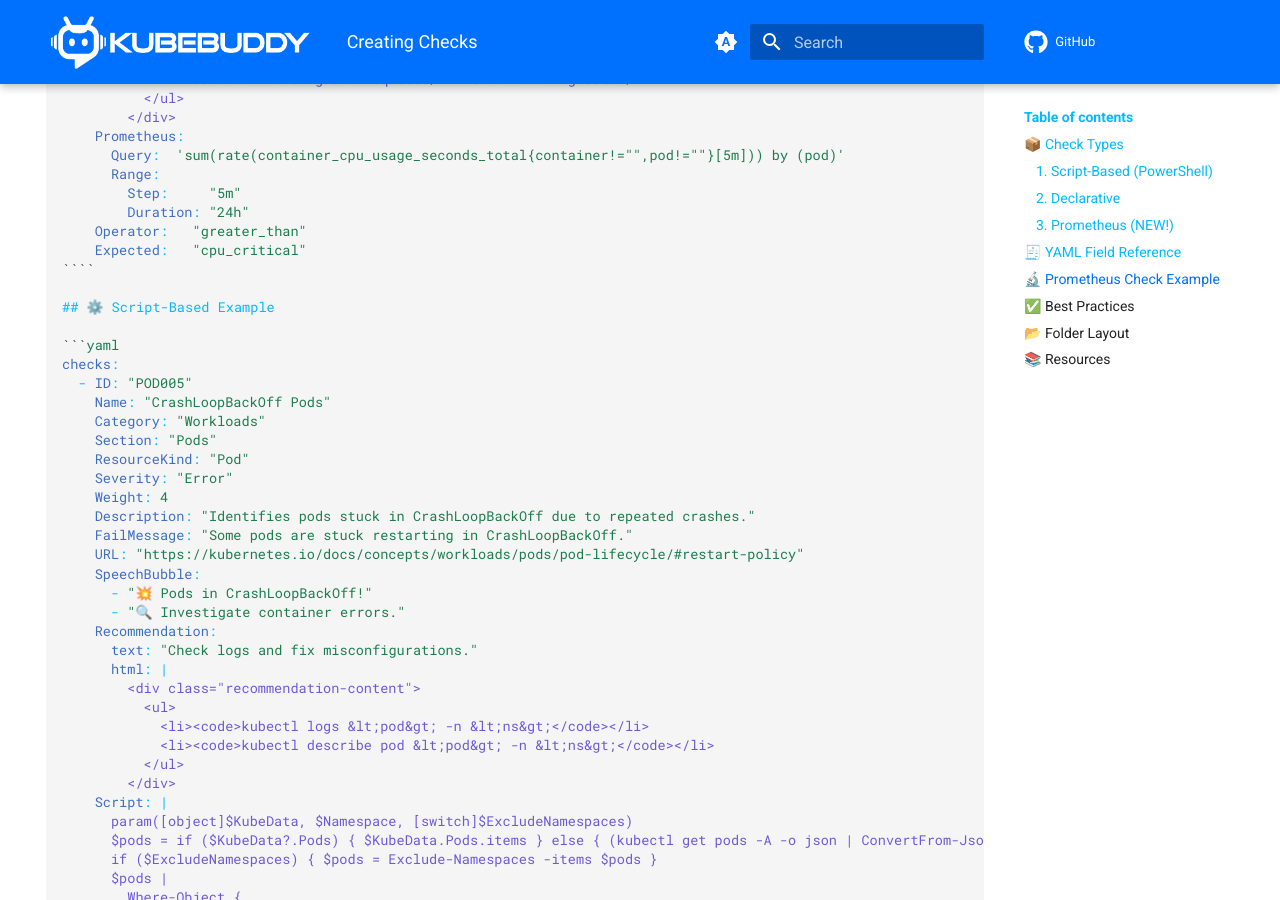
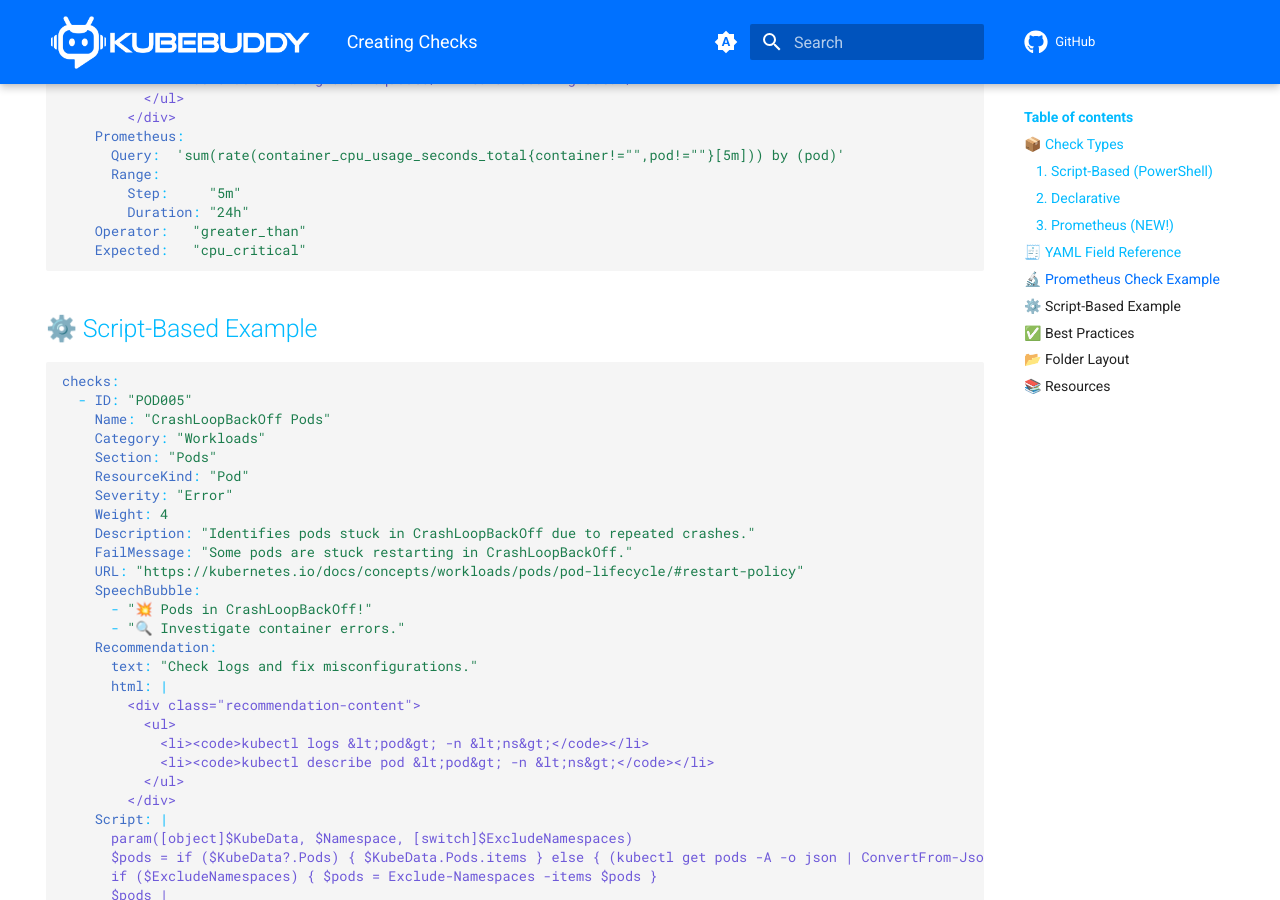
Before and after one commit to KubeDeckio/KubeBuddy, an MkDocs documentation site: the page built from docs/creating-Checks.md, in a window 1280 px wide and 900 px high, scrolled down 2946 px. Built offline with MkDocs 1.6.1 and Material for MkDocs 9.7.7, drawn with Linux system fonts in a browser that asks for light colours; comment, search, counter and statistics services are not loaded.

Commit message:
ui updates for website
Signed-off-by: PixelRobots <littlehoops@gmail.com>

`````diff
--- a/docs/creating-Checks.md
+++ b/docs/creating-Checks.md
@@ -108,7 +108,7 @@
         Duration: "24h"
     Operator:   "greater_than"
     Expected:   "cpu_critical"
-````
+```
 
 ## ⚙️ Script-Based Example
 
--- a/overrides/home.html
+++ b/overrides/home.html
@@ -397,6 +397,23 @@
         padding: 1rem;
       }
     }
+    .checks-bg {
+      position: relative;
+      padding: 4rem 2rem;                 /* tweak to taste */
+      background: url('images/header.png') center/cover no-repeat;
+      color: #fff;                        /* or var(--md-default-fg-color) */
+    }
+    .checks-bg::before {
+      content: '';
+      position: absolute;
+      inset: 0;
+      background: rgba(0, 0, 0, 0.6);     /* same overlay */
+      z-index: 0;
+    }
+    .checks-bg > * {
+      position: relative;
+      z-index: 1;
+    }
   </style>
 
   <section class="hero-wrap">
@@ -445,7 +462,7 @@
   </section>
 
 
-  <section class="section">
+  <section class="section checks-bg">
     <h2>What KubeBuddy Checks</h2>
     <div class="feature-grid">
       <div class="feature-card">
`````
